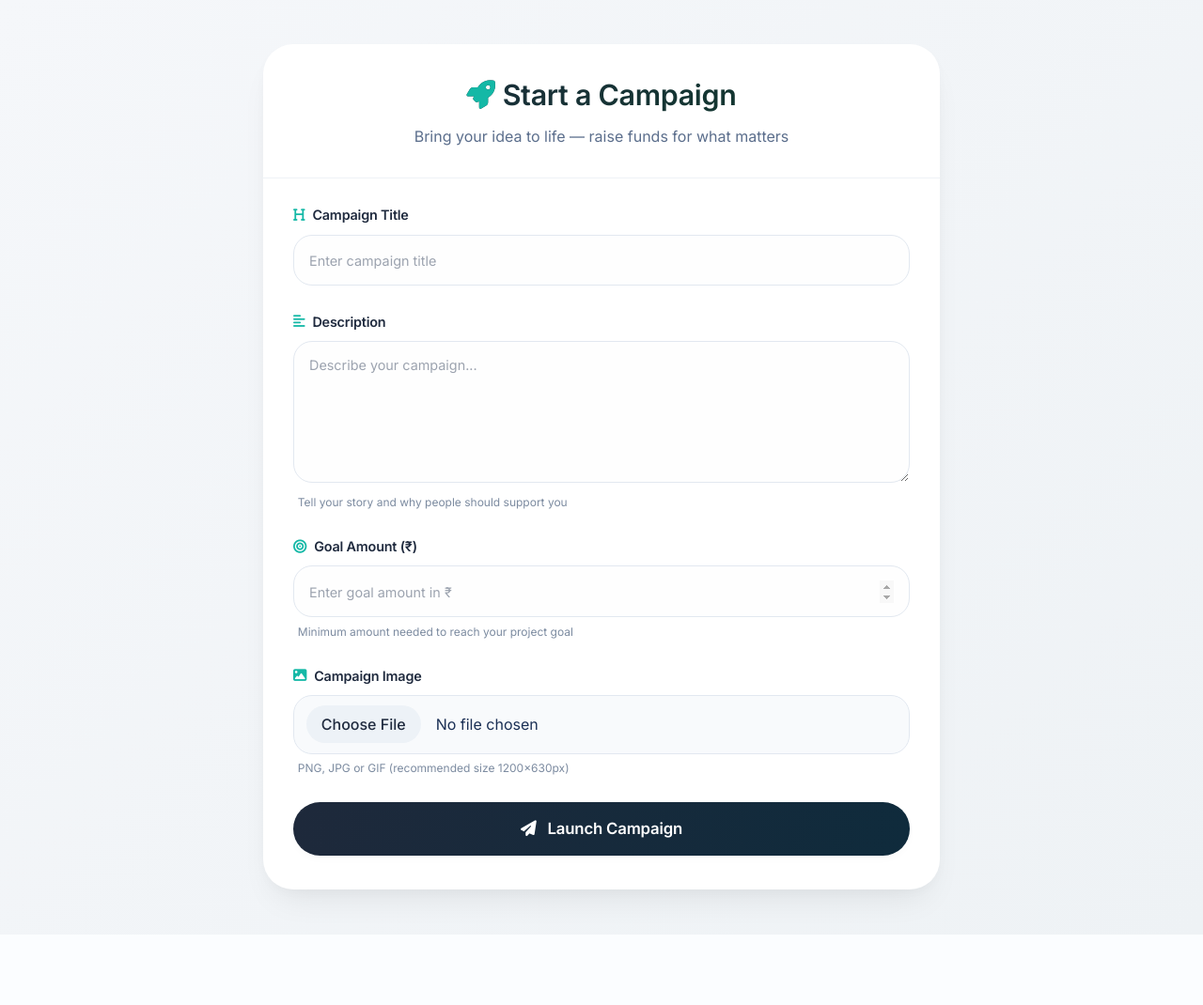
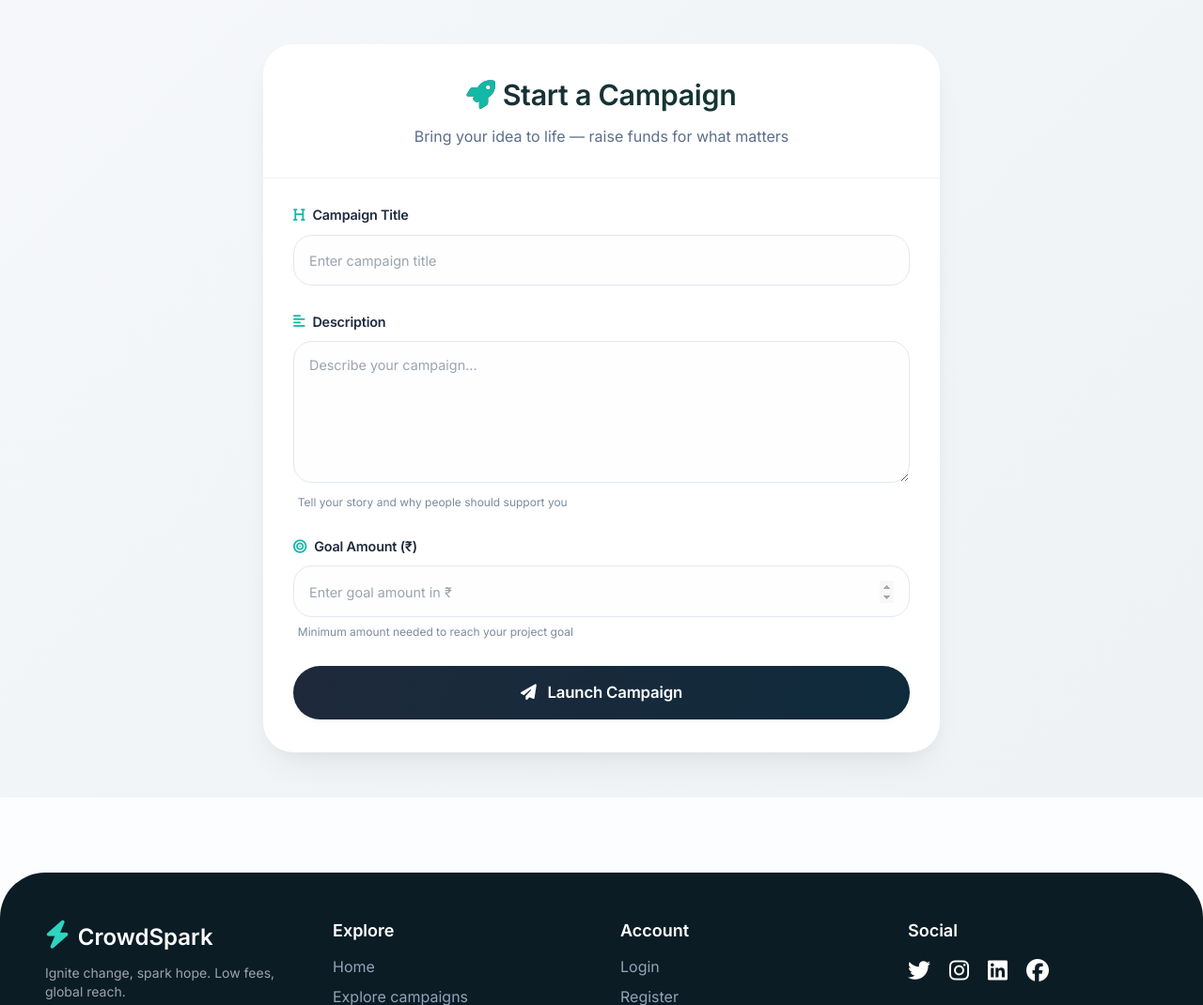
Before and after one commit to martiii-arch/crowdfunding-website, a Django app: page /create/ in a window 1280 px wide. Shown: the part 77-1147 px from the top of the page at 94% size. Run offline with Django 5.2, Linux system fonts and the light colour scheme; the visitor is signed in with stand-in values (Sample User, id 1); some libraries are stand-ins or nearby versions.

Commit message:
errors are fixed

```diff
--- a/campaigns/templates/campaigns/create_campaign.html
+++ b/campaigns/templates/campaigns/create_campaign.html
@@ -283,12 +283,11 @@
         </div>
 
         <!-- Image field -->
-        <div class="form-group">
+        <!--<div class="form-group">
           <label for="{{ form.image.id_for_label }}">
             <i class="fa-solid fa-image text-teal-500"></i>Campaign Image
           </label>
           {{ form.image }}
-          {# ✅ FIXED: display image errors #}
           {% if form.image.errors %}
             <ul class="errorlist">
               {% for error in form.image.errors %}
@@ -297,7 +296,7 @@
             </ul>
           {% endif %}
           <div class="hint-text">PNG, JPG or GIF (recommended size 1200x630px)</div>
-        </div>
+        </div>-->
 
         <button type="submit" class="submit-btn">
           <i class="fa-solid fa-paper-plane"></i>Launch Campaign
```
Also changed, not shown: campaigns/views.py (line endings or trailing spaces).
